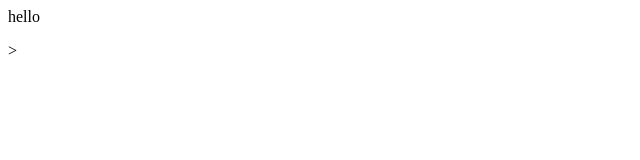
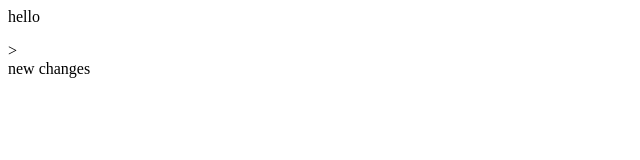
Before and after one commit to prmask/js-udemy, a plain HTML site: page index.html in a window 1280 px wide. Shown: the whole page, without its empty margins (0-640 px from the left). Drawn offline with Linux system fonts and the light colour scheme.

Commit message:
div edit

```diff
--- a/index.html
+++ b/index.html
@@ -1 +1,2 @@
 <p>hello</p>>
+<div>new changes</div>
```
